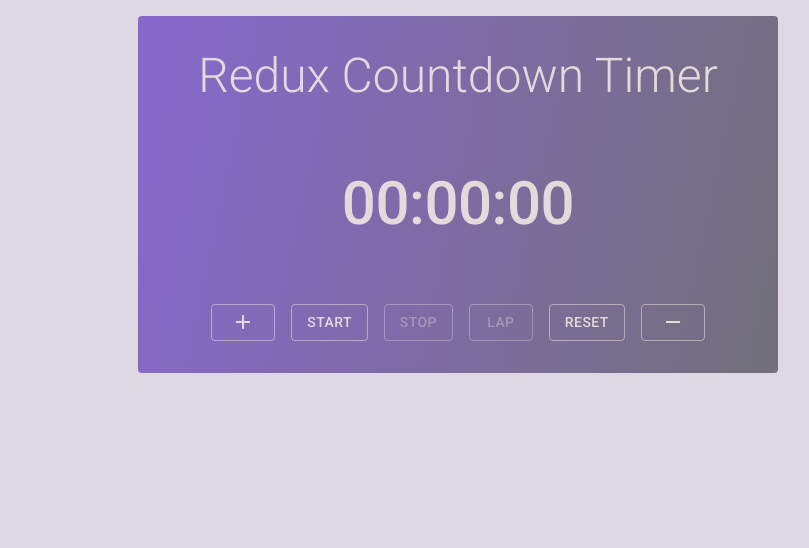
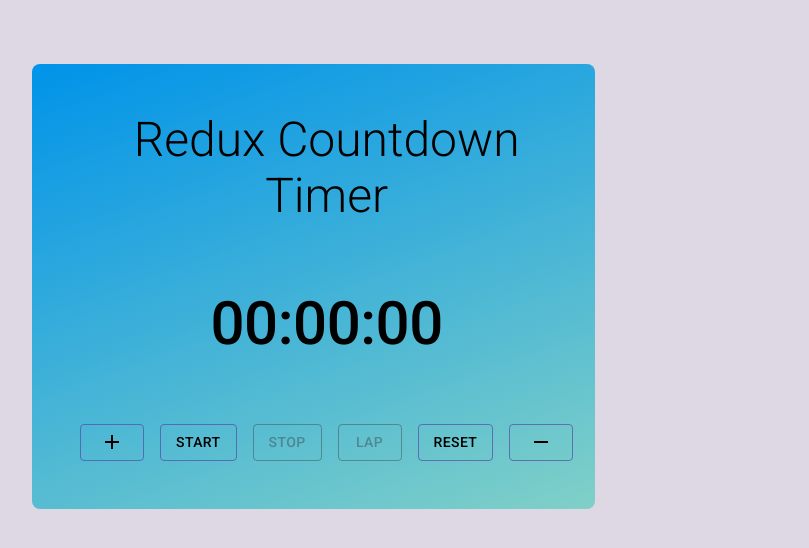
Before and after one commit to Adnan-Saleem-93/react-redux-app, a React (Create React App) app: page / in a window 1280 px wide. Shown: the top 548 px of the page, without its empty margins (182-991 px from the left). Built offline with nearby package versions, Linux system fonts and the light colour scheme.

Commit message:
UI changes

```diff
--- a/src/App.css
+++ b/src/App.css
@@ -1,25 +1,33 @@
-.MuiBox-root > * {
+.MuiGrid-root * {
+  text-align: center !important;
+}
+
+.MuiGrid-root > * {
   margin: 2rem 0 !important;
 }
 .app {
-  margin: 1rem auto !important;
-  width: 50%;
-  border-radius: 6px;
-  background: linear-gradient(102deg, #8160cbf2, #322f3eb0);
-  padding: 0 !important;
+  background-color: #0093e9;
+  background-image: linear-gradient(160deg, #0093e9 0%, #80d0c7 100%);
 }
 .app * {
-  color: #e3dbdb !important;
+  color: #000000 !important;
+}
+.app > * {
+  padding: 2rem !important;
 }
 .MuiButton-root {
-  border-color: rgba(214, 202, 202, 0.678) !important;
+  border-color: rgba(85, 71, 167, 0.678) !important;
 }
 .MuiButton-root:hover {
-  background: linear-gradient(102deg, #594486f2, #322f3eb0) !important;
+  background-image: linear-gradient(
+    83.2deg,
+    rgba(150, 93, 233, 1) 10.8%,
+    rgb(99 88 238 / 77%) 94.3%
+  );
 }
 .MuiButton-root:disabled {
-  color: #e3dbdb63 !important;
-  border-color: #e3dbdb63 !important;
+  color: #332e2e63 !important;
+  border-color: #352f2f63 !important;
 }
 
 body {
--- a/src/App.js
+++ b/src/App.js
@@ -1,6 +1,6 @@
 import React from 'react'
 import CssBaseline from '@mui/material/CssBaseline'
-import {Box} from '@mui/material'
+import {Box, Container, Grid} from '@mui/material'
 import Heading from './components/Heading'
 import Stopwatch from './components/Stopwatch'
 import Buttons from './components/Buttons'
@@ -11,6 +11,9 @@ function App() {
   return (
     <>
       <CssBaseline />
+      <Container maxWidth="md">
+        <Grid container spacing={2}>
+          <Grid item xs={12} sm={6} md={6} lg={8}>
             <Box
               sx={{
                 display: 'flex',
@@ -19,17 +22,23 @@ function App() {
                 flexWrap: 'wrap',
                 alignContent: 'space-around',
                 p: 2,
-          m: 0,
+                m: 1,
                 bgcolor: 'background.paper',
-          borderRadius: 1
+                borderRadius: 2
               }}
               className="app"
             >
               <Heading />
               <Stopwatch />
               <Buttons />
+            </Box>
+          </Grid>
+
+          <Grid item xs={12} sm={6} md={6} lg={4}>
             <Laps />
-      </Box>
+          </Grid>
+        </Grid>
+      </Container>
     </>
   )
 }
```
Lines whose indentation alone changed are shown as unchanged.
